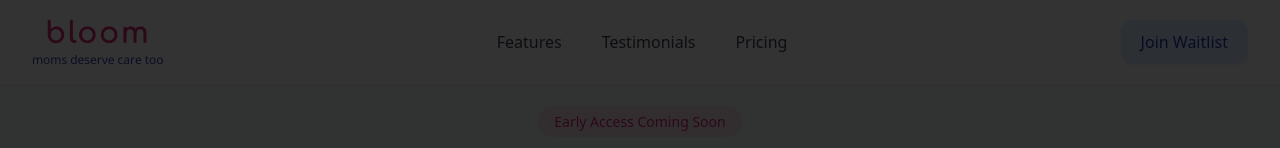
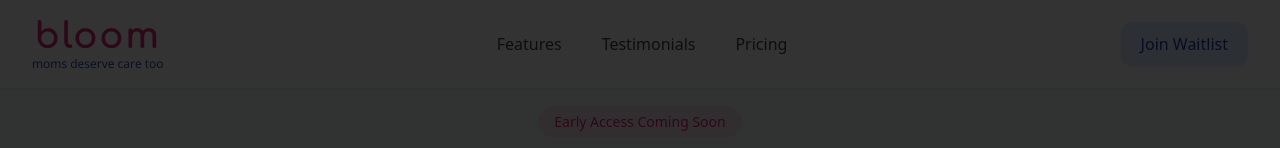
Before and after one commit to sabahqazi/Mommique, a React (Vite) app: page / in a window 1280 px wide. Shown: the top 148 px of the page. Built offline with nearby package versions, Linux system fonts and the light colour scheme.

Commit message:
Enhance app name styling
Increase the size and boldness of the app name "bloom".

```diff
--- a/src/components/Footer.tsx
+++ b/src/components/Footer.tsx
@@ -10,7 +10,7 @@ const Footer = () => {
           <div className="md:col-span-2">
             <a href="#" className="flex items-start mb-6 inline-block">
               <div className="flex flex-col items-center">
-                <span className="font-['Comfortaa'] text-3xl font-extrabold text-pink-600 tracking-wider">bloom</span>
+                <span className="font-['Comfortaa'] text-4xl font-extrabold text-pink-600 tracking-wider">bloom</span>
                 <span className="font-['Open_Sans'] text-xs font-medium text-black">moms deserve care too</span>
               </div>
             </a>
--- a/src/components/Navbar.tsx
+++ b/src/components/Navbar.tsx
@@ -20,7 +20,7 @@ const Navbar = () => {
         <div className="flex items-center">
           <a href="#" className="flex items-center">
             <div className="flex flex-col items-center">
-              <span className="font-['Comfortaa'] text-pink-600 font-extrabold text-3xl tracking-wider">bloom</span>
+              <span className="font-['Comfortaa'] text-pink-600 font-extrabold text-4xl tracking-wider">bloom</span>
               <span className="font-['Open_Sans'] text-blue-800 text-xs font-medium">moms deserve care too</span>
             </div>
           </a>
```
